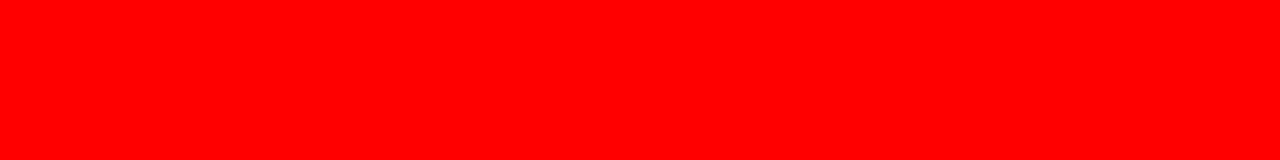
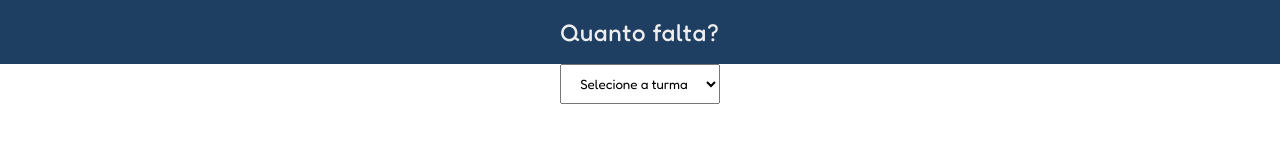
Before and after one commit to DevLeonardoK/quantofalta, a plain HTML site: page index.html in a window 1280 px wide. Drawn offline with Linux system fonts and the light colour scheme.

Commit message:
Create basic structure and styles

```diff
--- a/index.html
+++ b/index.html
@@ -5,6 +5,24 @@
     <meta name="viewport" content="width=device-width, initial-scale=1.0" />
     <title>Quanto Falta</title>
     <link rel="stylesheet" href="styles/styles.css" />
+    <link rel="preconnect" href="https://fonts.googleapis.com" />
+    <link rel="preconnect" href="https://fonts.gstatic.com" crossorigin />
+    <link
+      href="https://fonts.googleapis.com/css2?family=Fredoka:wght@300..700&display=swap"
+      rel="stylesheet"
+    />
   </head>
-  <body></body>
+  <body>
+    <nav class="nav-menu">
+      <h1>Quanto falta?</h1>
+    </nav>
+    <section class="body-complete">
+      <select name="turma" id="turma">
+        <option value="#">Selecione a turma</option>
+        <option value="23">23</option>
+        <option value="22">22</option>
+        <option value="21">21</option>
+      </select>
+    </section>
+  </body>
 </html>
--- a/sass/styles.sass
+++ b/sass/styles.sass
@@ -1,2 +1,30 @@
-body
-    background: red
+*
+    margin:0
+    padding: 0
+    font-family: "Fredoka"
+
+.body-complete
+    display: flex
+    flex-direction: column
+    justify-content: center
+    align-items: center
+    width: 100vw
+    select
+        width: 12em
+        text-align: center
+        height: 3em
+
+
+nav
+    background-color: #1E3E62
+    width: 100%
+    height:4em
+    color:#eeeeee
+    text-align: center
+    display: flex
+    justify-content: center
+    align-items: center
+
+    h1
+        font-weight: 450
+        letter-spacing: 0.7px
```
Also changed, not shown: styles/styles.css, 1 other file.
